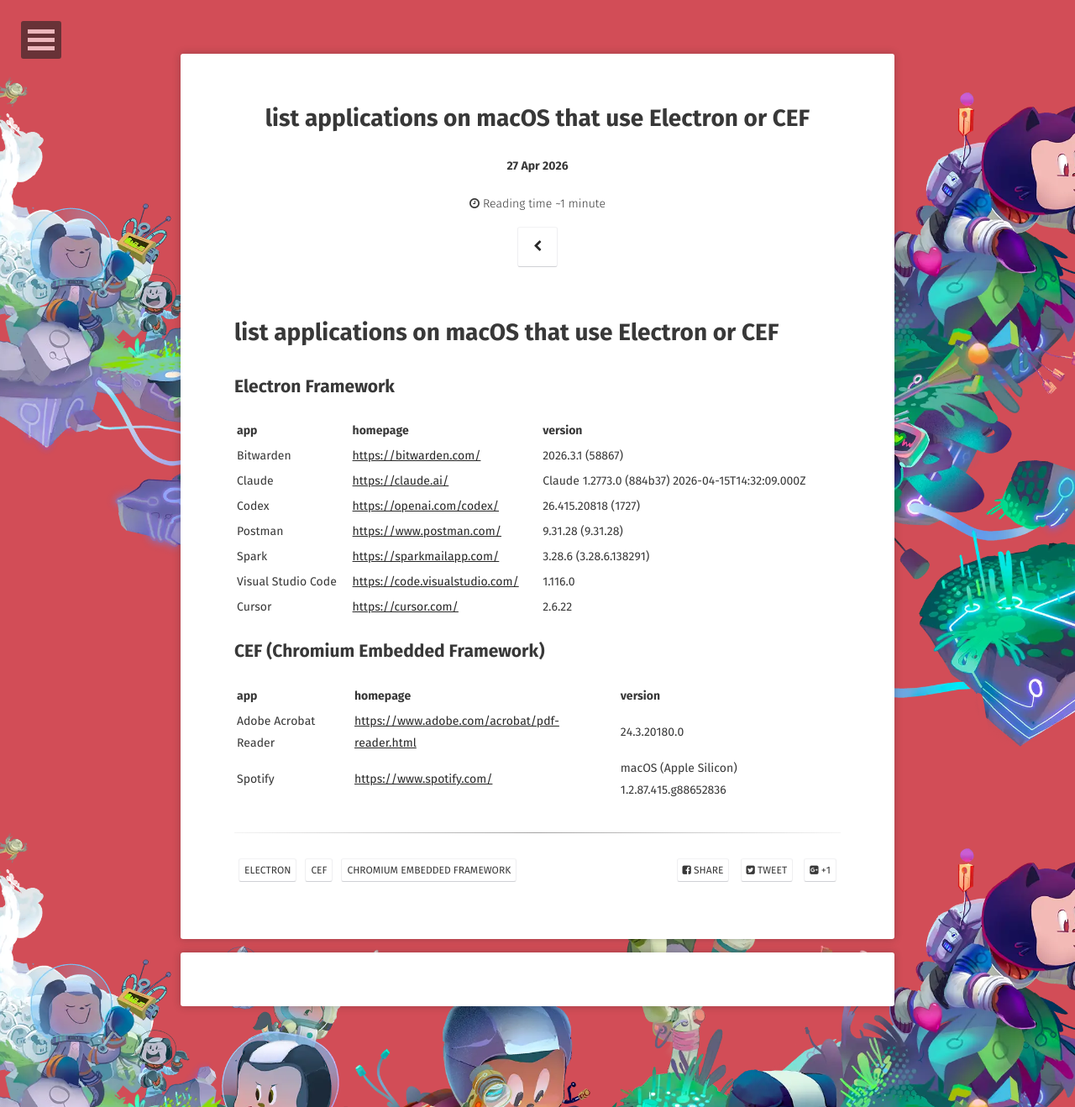
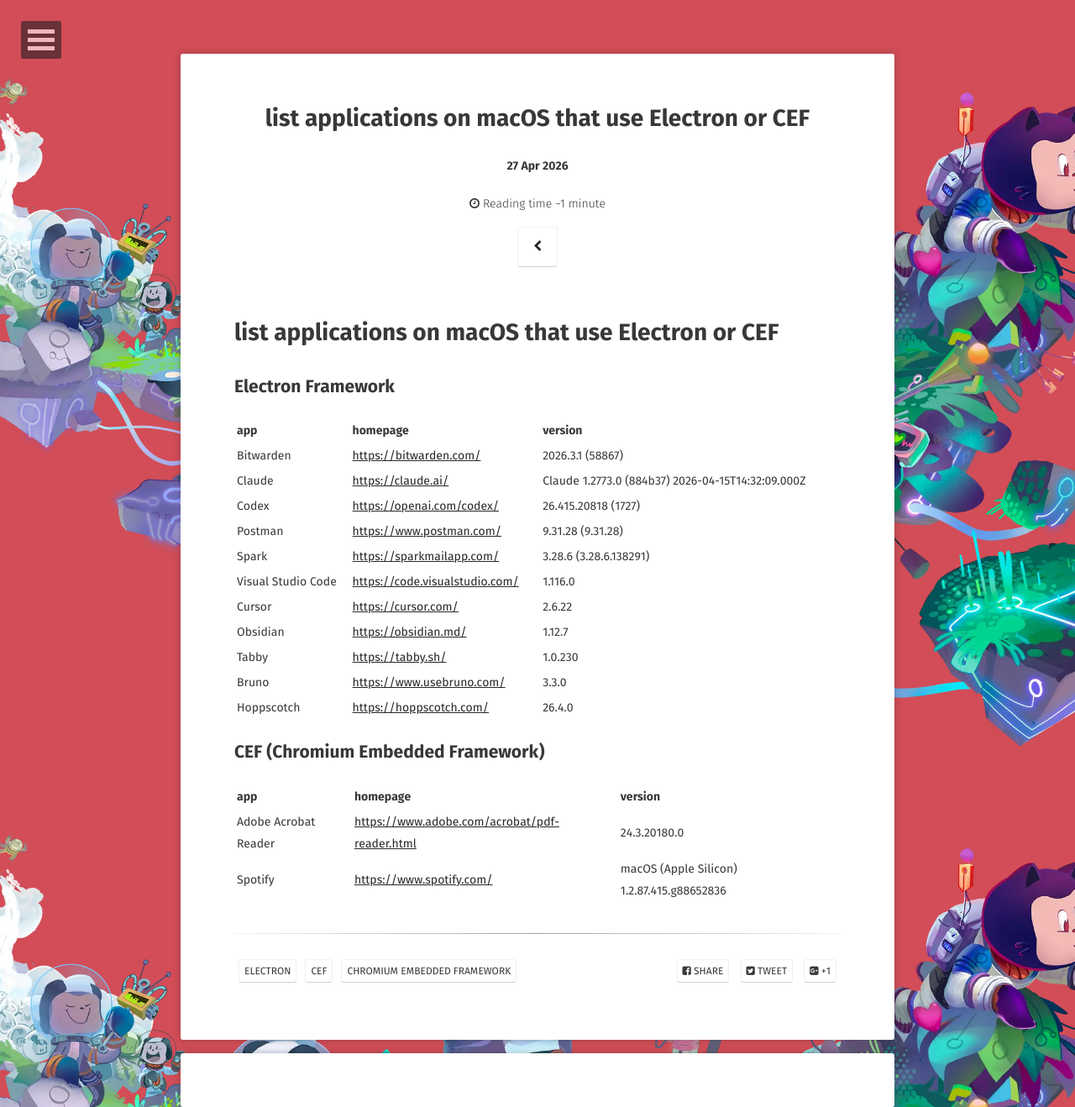
Before and after one commit to WebPavel/WebPavel.github.io, a Jekyll site: the page built from _posts/2026-04-27-list-applications-on-macOS-that-use-Electron-or-CEF.md, in a window 1280 px wide. Shown: the whole page at 84% size. Built offline with Jekyll 4.4.1, drawn with Linux system fonts in a browser that asks for light colours; some web fonts are replaced; comment, search, counter and statistics services are not loaded.

Commit message:
feat: update on Electron app list

```diff
--- a/_posts/2026-04-27-list-applications-on-macOS-that-use-Electron-or-CEF.md
+++ b/_posts/2026-04-27-list-applications-on-macOS-that-use-Electron-or-CEF.md
@@ -12,7 +12,7 @@
 ## Electron Framework
 
 | app                | homepage                         | version                                           |
-|:-------------------|:---------------------------------|:--------------------------------------------------|
+| :----------------- | :------------------------------- | :------------------------------------------------ |
 | Bitwarden          | <https://bitwarden.com/>         | 2026.3.1 (58867)                                  |
 | Claude             | <https://claude.ai/>             | Claude 1.2773.0 (884b37) 2026-04-15T14:32:09.000Z |
 | Codex              | <https://openai.com/codex/>      | 26.415.20818 (1727)                               |
@@ -20,10 +20,14 @@
 | Spark              | <https://sparkmailapp.com/>      | 3.28.6 (3.28.6.138291)                            |
 | Visual Studio Code | <https://code.visualstudio.com/> | 1.116.0                                           |
 | Cursor             | <https://cursor.com/>            | 2.6.22                                            |
+| Obsidian           | <https://obsidian.md/>           | 1.12.7                                            |
+| Tabby              | <https://tabby.sh/>              | 1.0.230                                           |
+| Bruno              | <https://www.usebruno.com/>      | 3.3.0                                             |
+| Hoppscotch         | <https://hoppscotch.com/>        | 26.4.0                                            |
 
 ## CEF (Chromium Embedded Framework)
 
 | app                  | homepage                                        | version                                    |
-|:---------------------|:------------------------------------------------|:-------------------------------------------|
+| :------------------- | :---------------------------------------------- | :----------------------------------------- |
 | Adobe Acrobat Reader | <https://www.adobe.com/acrobat/pdf-reader.html> | 24.3.20180.0                               |
 | Spotify              | <https://www.spotify.com/>                      | macOS (Apple Silicon) 1.2.87.415.g88652836 |
```
